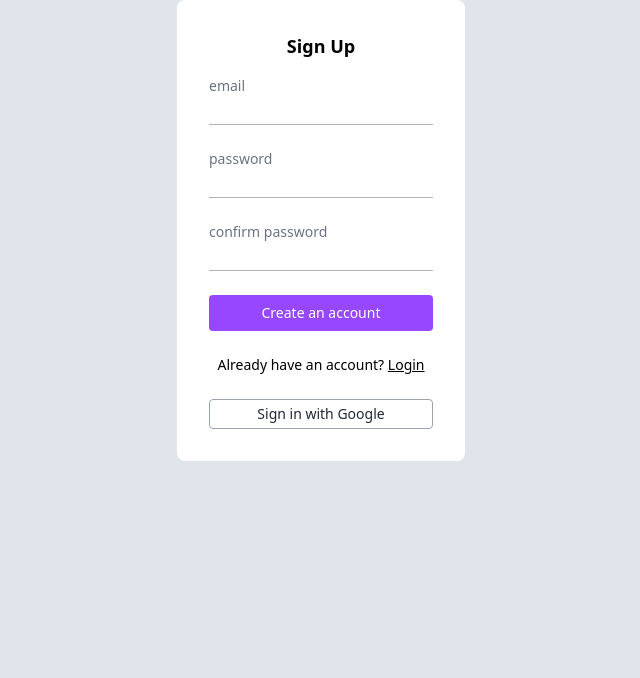
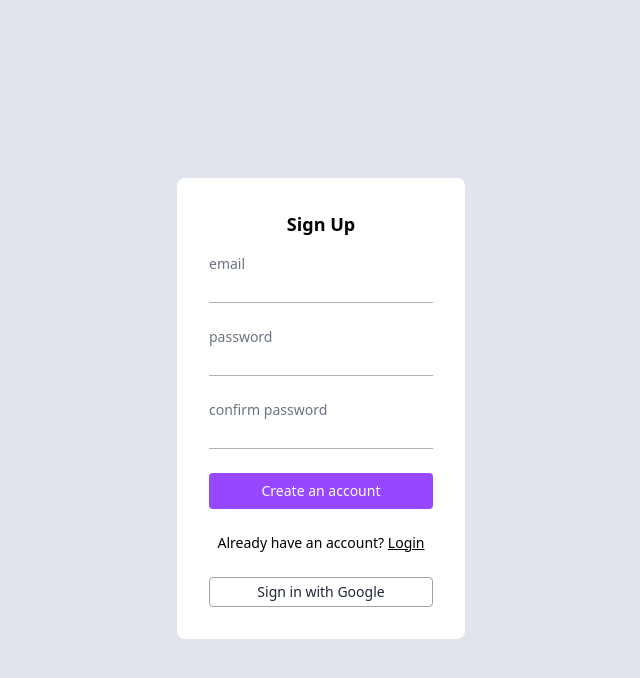
Before and after one commit to Victorblade38/FOOT, a React (Vite) app in the folder todoVite/: page /signup in a window 1280 px wide. Shown: the top 678 px of the page, without its empty margins (319-959 px from the left). Built offline with nearby package versions, Linux system fonts and the light colour scheme; no server answers.

Commit message:
ui changes

```diff
--- a/todoVite/src/components/Layout.jsx
+++ b/todoVite/src/components/Layout.jsx
@@ -4,7 +4,7 @@ import { AuthProvider } from "../context/AuthContext";
 
 const Layout = () => {
   return (
-    <div className=" bg-background w-screen h-screen  flex justify-center items-start ">
+    <div className="bg-background w-screen h-screen  flex justify-center items-center">
       <div className="">
         <AuthProvider>
           <Outlet />
--- a/todoVite/src/components/Login.jsx
+++ b/todoVite/src/components/Login.jsx
@@ -28,7 +28,7 @@ const Login = () => {
   };
 
   return (
-    <div className="w-72 bg-foreground p-8 rounded-8">
+    <div className=" w-72 bg-foreground p-8 rounded-8">
       <h2 className="text-center mb-4 font-semibold text-lg">Log In</h2>
 
       {error && <p>{error}</p>}
--- a/todoVite/src/components/Modal.jsx
+++ b/todoVite/src/components/Modal.jsx
@@ -39,7 +39,7 @@ const Modal = ({ isOpen, Close }) => {
       aria-labelledby="add-task-title"
       aria-modal="true"
     >
-      <div className="w-full lg:w-96 flex flex-col gap-4 bg-foreground rounded-8  p-6 ">
+      <div className="w-full max-w-96 flex flex-col gap-4 bg-foreground rounded-8  p-6 ">
         <div className="flex justify-end">
           <button
             type="button"
--- a/todoVite/src/components/Signup.jsx
+++ b/todoVite/src/components/Signup.jsx
@@ -28,7 +28,7 @@ const Signup = () => {
   };
 
   return (
-    <div className="w-72 bg-foreground p-8 rounded-8">
+    <div className="w-72 mt-4 lg:mt:10 bg-foreground p-8 rounded-8">
       <h2 className="text-center mb-4 font-semibold text-lg">Sign Up</h2>
 
       {error && <p>{error}</p>}
```
